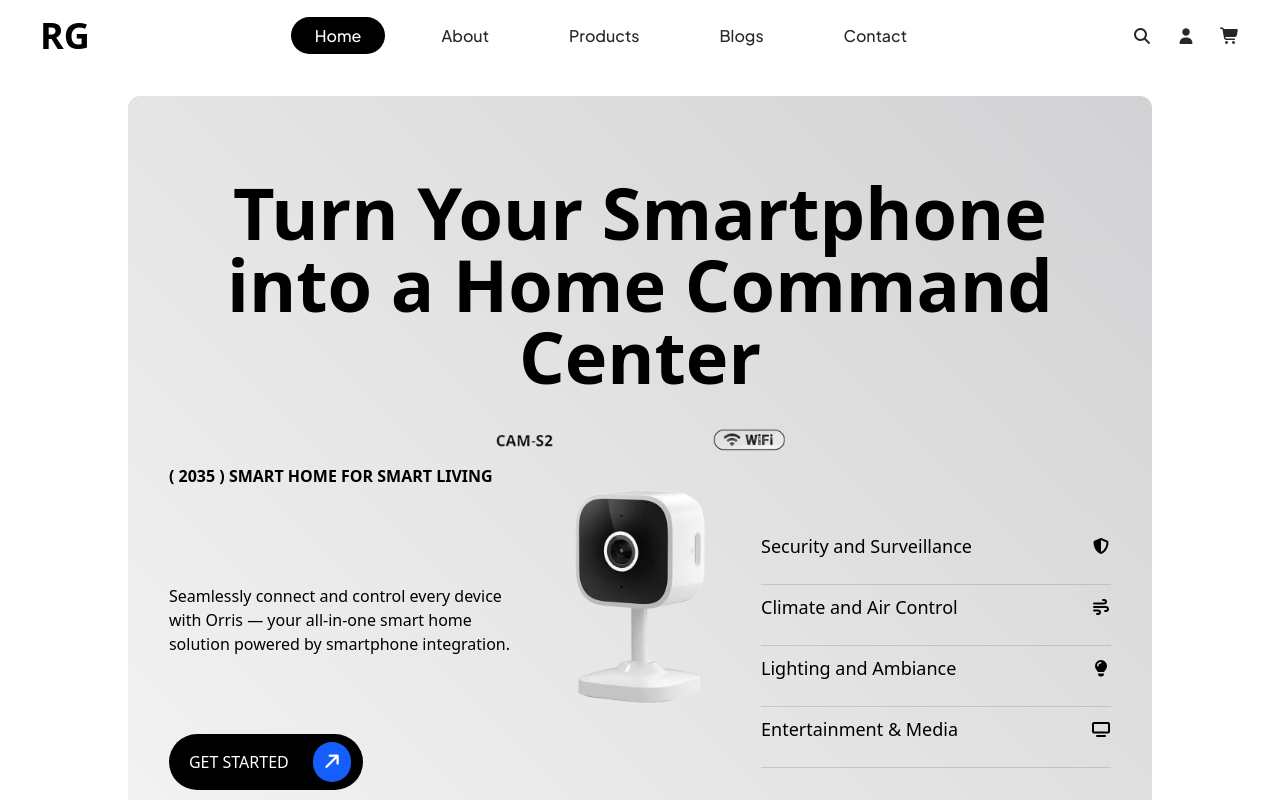
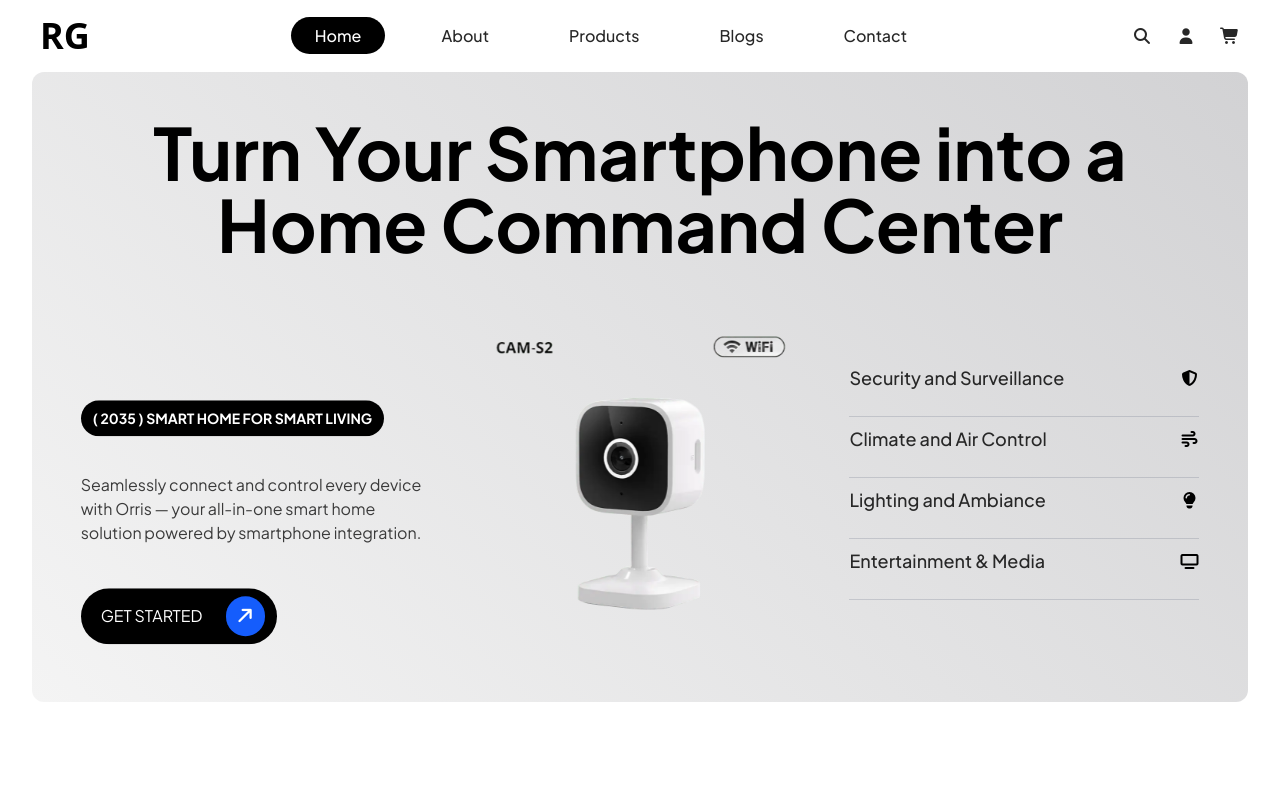
Before and after one commit to ahmedfaheem3006/Roshdy_Group, a React (Vite) app: page / in a window 1280 px wide. Shown: the top 800 px of the page. Built offline with nearby package versions, Linux system fonts and the light colour scheme.

Commit message:
add animation in hero section

```diff
--- a/src/Sections/Slider.jsx
+++ b/src/Sections/Slider.jsx
@@ -1,25 +1,71 @@
 import { Swiper, SwiperSlide } from "swiper/react";
-import { Navigation, Autoplay } from "swiper/modules";
+import { Navigation, Autoplay, EffectFade } from "swiper/modules";
 import "swiper/css";
 import "swiper/css/navigation";
+import "swiper/css/effect-fade";
 import Prev from "../assets/Icons/prev.svg";
 import Next from "../assets/Icons/next.svg";
 import { slides } from "../Constants";
-
 import { useLanguage } from "../Contexts/LanguageContext";
 import { Link } from "react-router";
 
 const Slider = () => {
   const { language, t } = useLanguage();
-
   const currentSlides = slides[language];
 
   return (
-    <section className="relative w-[80%] mx-auto mt-24 bg-[linear-gradient(45deg,#f4f4f4,#d2d2d4)] rounded-xl h-[900px] md:h-[500px] lg:h-[800px] py-8 md:py-0">
+    <section className="relative w-[95%] mx-auto mt-18 bg-[linear-gradient(45deg,#f4f4f4,#d2d2d4)] rounded-xl h-[740px] md:h-[430px] lg:h-[630px] py-5 md:py-0 overflow-hidden font-jost">
+      {/* المحتوى النصي الثابت مع أنيميشن */}
+      <h1 className="absolute top-[7%] mx-auto text-center font-bold text-5xl md:text-7xl left-0 right-0 md:max-w-[85%] z-10 font-jost">
+        Turn Your Smartphone into a Home Command Center
+      </h1>
+
+      <div className="absolute bottom-[15%] md:bottom-[25%] left-[4%] max-w-[350px] z-10">
+        <h3 className="font-bold absolute max-md:top-[30%] font-family-lato bg-black text-white px-3 py-2 rounded-full text-sm animate-bounce-slow">
+          ( 2035 ) SMART HOME FOR SMART LIVING
+        </h3>
+        <h5 className="max-w-[300px] md:max-w-[350px] mt-18 font-lato text-paragraph dark:text-paragraph-dark">
+          Seamlessly connect and control every device with Orris — your
+          all-in-one smart home solution powered by smartphone integration.
+        </h5>
+        <button className="absolute max-md:bottom-[-60%] bottom-[-70%] animate-bounce-slow">
+          <div className="flex items-center gap-6 bg-black text-white px-3 py-2 rounded-full hover:bg-hover transition-colors duration-300">
+            <p className="uppercase ml-2 font-jost">Get Started</p>
+            <div className="text-white bg-blue-600 rounded-full p-2">
+              <i
+                className="fa-solid fa-arrow-up fa-rotate-by font-extralight text-lg"
+                style={{ "--fa-rotate-angle": "45deg" }}
+              ></i>
+            </div>
+          </div>
+        </button>
+      </div>
+
+      <ul className="max-md:hidden absolute bottom-[15%] right-[4%] w-full max-w-[350px] z-10">
+        {t("sliderUlContent").map((slide, idx) => (
+          <div key={idx} className="animate-float-delayed">
+            <li className="flex items-center justify-between mb-6">
+              <span className="text-lg font-medium font-lato text-text dark:text-text-dark">
+                {slide.title}
+              </span>
+              {slide.icon}
+            </li>
+            <hr className="my-2 text-gray-500 opacity-25" />
+          </div>
+        ))}
+      </ul>
+
+      {/* السلايدر للصور مع الأنيميشن */}
+      <div className="absolute md:left-0 md:right-0 sm:right-4 right-5 bottom-[3%] md:bottom-[3%]">
         <Swiper
-        modules={[Navigation, Autoplay]}
+          modules={[Navigation, Autoplay, EffectFade]}
           spaceBetween={0}
           slidesPerView={1}
+          effect="fade"
+          fadeEffect={{
+            crossFade: true
+          }}
+          speed={1200}
           navigation={{
             prevEl: ".swiper-button-prev-custom",
             nextEl: ".swiper-button-next-custom",
@@ -30,144 +76,31 @@ const Slider = () => {
             pauseOnMouseEnter: true,
           }}
           loop={true}
-        className="h-full"
+          className="mx-auto h-56 sm:h-72 md:h-96 lg:max-h-[480px]"
           dir={language === "ar" ? "rtl" : "ltr"}
           key={language}
         >
-        {currentSlides.map((index) => (
-          <SwiperSlide key={index} className="relative">
-            <h1 className="absolute top-[10%] mx-auto text-center font-bold text-5xl md:text-7xl left-0 right-0  md:max-w-[85%]">
-              Turn Your Smartphone into a Home Command Center
-            </h1>
-            {/* <div
-              className={`flex ${
-                language === "ar"
-                  ? "flex-col-reverse md:flex-row"
-                  : "flex-col-reverse md:flex-row"
-              } items-center justify-between h-full padding-section gap-6 md:gap-0 py-8 md:py-0 mt-14`}
-            >
-              <div
-                className={`flex-1 space-y-4 md:space-y-12 ${
-                  language === "ar"
-                    ? "text-center md:text-right"
-                    : "text-center md:text-left"
-                }`}
-              >
-                <h2
-                  className={`text-2xl sm:text-3xl md:text-4xl lg:text-5xl xl:text-6xl  tracking-wide text-text ${
-                    language === "ar" ? "font-cairo" : "font-jost"
-                  }`}
-                >
-                  {slide.title.split("\n").map((line, i) => (
-                    <span key={i}>
-                      {line}
-                      {i < slide.title.split("\n").length - 1 && <br />}
-                    </span>
-                  ))}
-                </h2>
-                <button
-                  className={`bg-text text-white px-6 py-2.5 md:px-8 md:py-3 text-xs md:text-sm font-medium tracking-wider hover:bg-hover transition-colors rounded-md ${
-                    language === "ar" ? "font-cairo" : "font-lato"
-                  } uppercase`}
-                >
-                  <div className="flex items-center gap-2">
-                    <i className="fa-solid fa-cart-shopping"></i>
-                    <Link to="/shop">{slide.button}</Link>
-                  </div>
-                </button>
-              </div>
-              <div
-                className={`flex-1 flex ${
-                  language === "ar"
-                    ? "justify-center md:justify-start"
-                    : "justify-center md:justify-end"
-                }`}
-              >
+          {currentSlides.map((slide, index) => (
+            <SwiperSlide key={index}>
+              <div className="relative h-full">
                 <img
                   src={slide.image}
                   alt="Product"
-                  className="h-56 sm:h-72 md:h-96 lg:max-h-[480px] object-contain"
+                  className="mx-auto h-56 sm:h-72 md:h-96 lg:max-h-[480px] object-contain animate-float"
                 />
               </div>
-            </div> */}
-            <div className="absolute bottom-[20%] md:bottom-[30%] left-[4%] max-w-[350px]">
-              <h3 className="font-bold absolute max-md:top-[30%]">
-                ( 2035 ) SMART HOME FOR SMART LIVING
-              </h3>
-              <h5 className="max-w-[300px] md:max-w-[350px] mt-30">
-                Seamlessly connect and control every device with Orris — your
-                all-in-one smart home solution powered by smartphone
-                integration.
-              </h5>
-              <button className="absolute max-md:bottom-[-60%] bottom-[-70%]">
-                <div className="flex items-center gap-6 bg-black text-white px-3 py-2 rounded-full ">
-                  <p className="uppercase ml-2">Get Started</p>
-                  <div className="text-white bg-blue-600 rounded-full p-2">
-                    {/* icon  insert here an arrow that is 45 deg that aim at the top right corner*/}
-                    <i
-                      className="fa-solid fa-arrow-up fa-rotate-by font-extralight text-lg"
-                      style={{ "--fa-rotate-angle": "45deg" }}
-                    ></i>
-                  </div>
-                </div>
-              </button>
-            </div>
-            <div className="absolute md:left-0 md:right-0 sm:right-4 right-5 bottom-[10%] md:bottom-[15%]">
-              <img
-                src={index.image}
-                alt="Product"
-                className="mx-auto h-56 sm:h-72 md:h-96 lg:max-h-[480px] object-contain"
-              />
-            </div>
-            <ul className="max-md:hidden absolute  bottom-[15%]  right-[4%] w-full max-w-[350px]">
-              {t("sliderUlContent").map((slide, idx) => (
-                <div key={idx}>
-                  <li className="flex items-center justify-between mb-6">
-                    <span className="text-lg font-medium ">{slide.title}</span>
-                    {/* icon */}
-                    {slide.icon}
-                  </li>
-                  <hr className="my-2 text-gray-500 opacity-25" />
-                </div>
-              ))}
-            </ul>
             </SwiperSlide>
           ))}
         </Swiper>
+      </div>
 
-      {/* Custom Navigation Arrows - Hidden on mobile */}
-      {/* <button
-        className={`swiper-button-prev-custom hidden md:block absolute ${
-          language === "ar"
-            ? "right-4 md:right-8 lg:right-12"
-            : "left-4 md:left-8 lg:left-12"
-        } top-1/2 -translate-y-1/2 z-10 cursor-pointer group`}
-      >
-        <img
-          src={Prev}
-          alt="Previous"
-          className={`w-8 h-12 md:w-12 md:h-20 lg:w-14 lg:h-24 opacity-50 group-hover:opacity-100 transition-opacity object-contain ${
-            language === "ar" ? "rotate-180" : ""
-          }`}
-        />
+      {/* أزرار التنقل مخفية */}
+      <button className="swiper-button-prev-custom hidden absolute left-2 top-1/2 -translate-y-1/2 z-20 bg-white/80 rounded-full p-2 shadow-lg">
+        <img src={Prev} alt="Previous" className="w-6 h-6" />
       </button>
-
-      <button
-        className={`swiper-button-next-custom hidden md:block absolute ${
-          language === "ar"
-            ? "left-4 md:left-8 lg:left-12"
-            : "right-4 md:right-8 lg:right-12"
-        } top-1/2 -translate-y-1/2 z-10 cursor-pointer group`}
-      >
-        <img
-          src={Next}
-          alt="Next"
-          className={`w-8 h-12 md:w-12 md:h-20 lg:w-14 lg:h-24 opacity-50 group-hover:opacity-100 transition-opacity object-contain ${
-            language === "ar" ? "rotate-180" : ""
-          }`}
-        />
-      </button> */}
-      {/*  */}
+      <button className="swiper-button-next-custom hidden absolute right-2 top-1/2 -translate-y-1/2 z-20 bg-white/80 rounded-full p-2 shadow-lg">
+        <img src={Next} alt="Next" className="w-6 h-6" />
+      </button>
     </section>
   );
 };
--- a/src/index.css
+++ b/src/index.css
@@ -91,3 +91,51 @@
 .animate-float-delayed {
   animation: float-delayed 3s ease-in-out infinite 1.5s;
 }
+
+
+/* أنيميشن دخول السلايد */
+@keyframes slideEnter {
+  0% {
+    opacity: 0;
+    transform: translateY(30px) scale(0.9);
+  }
+  100% {
+    opacity: 1;
+    transform: translateY(0) scale(1);
+  }
+}
+
+/* أنيميشن خروج السلايد */
+@keyframes slideExit {
+  0% {
+    opacity: 1;
+    transform: translateY(0) scale(1);
+  }
+  100% {
+    opacity: 0;
+    transform: translateY(-30px) scale(0.9);
+  }
+}
+
+/* تطبيق الأنيميشن على السلايدر */
+.swiper-slide-active img {
+  animation: slideEnter 1s ease-out;
+}
+
+.swiper-slide-prev img {
+  animation: slideExit 1s ease-out;
+}
+
+/* أنيميشن Pulse للصور */
+@keyframes pulse-slow {
+  0%, 100% {
+    transform: scale(1);
+  }
+  50% {
+    transform: scale(1.05);
+  }
+}
+
+.animate-pulse-slow {
+  animation: pulse-slow 4s ease-in-out infinite;
+}
```
Also changed, not shown: 1 other file (tests, documents, lock files or other folders). Lines whose indentation alone changed are shown as unchanged.
